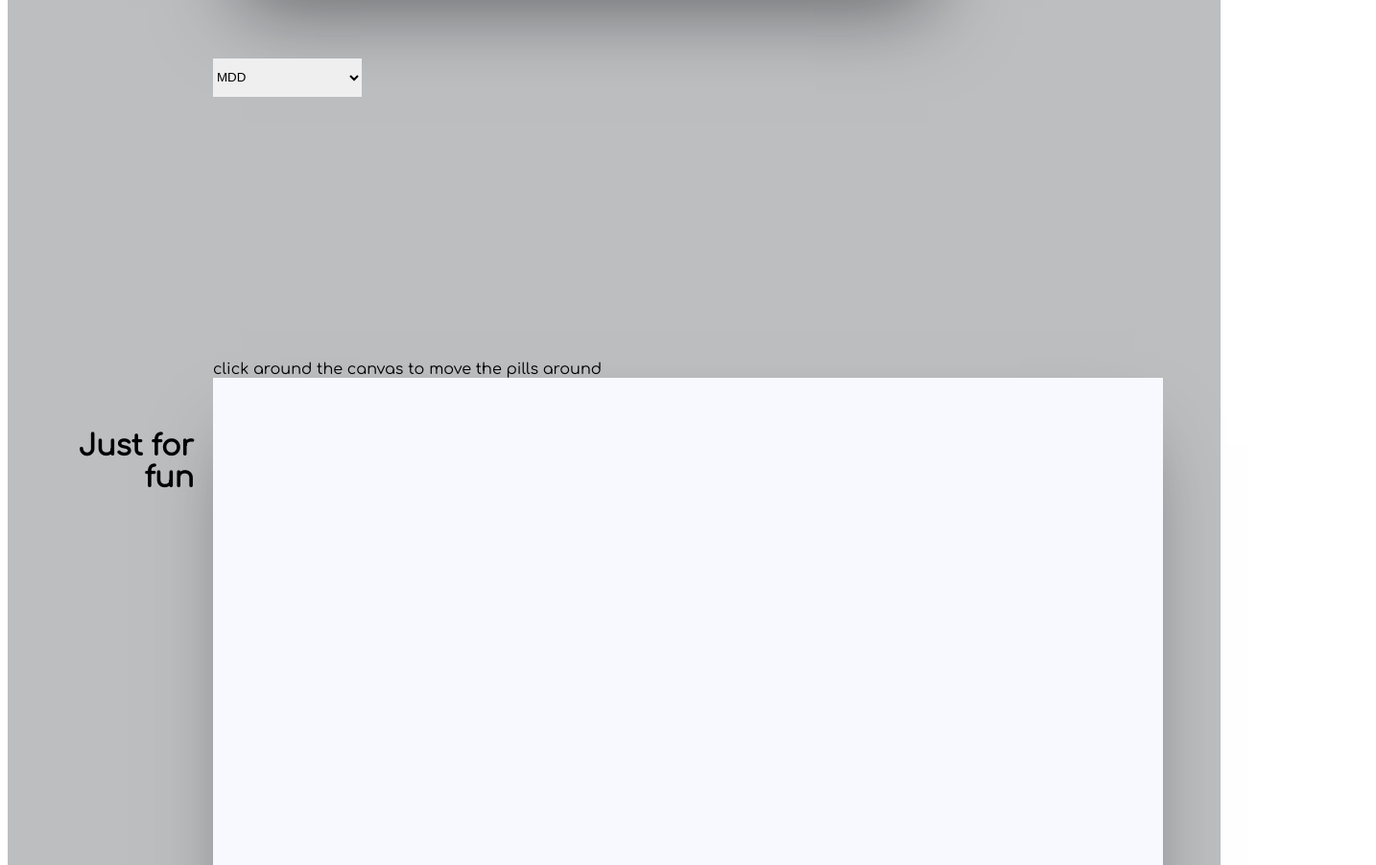
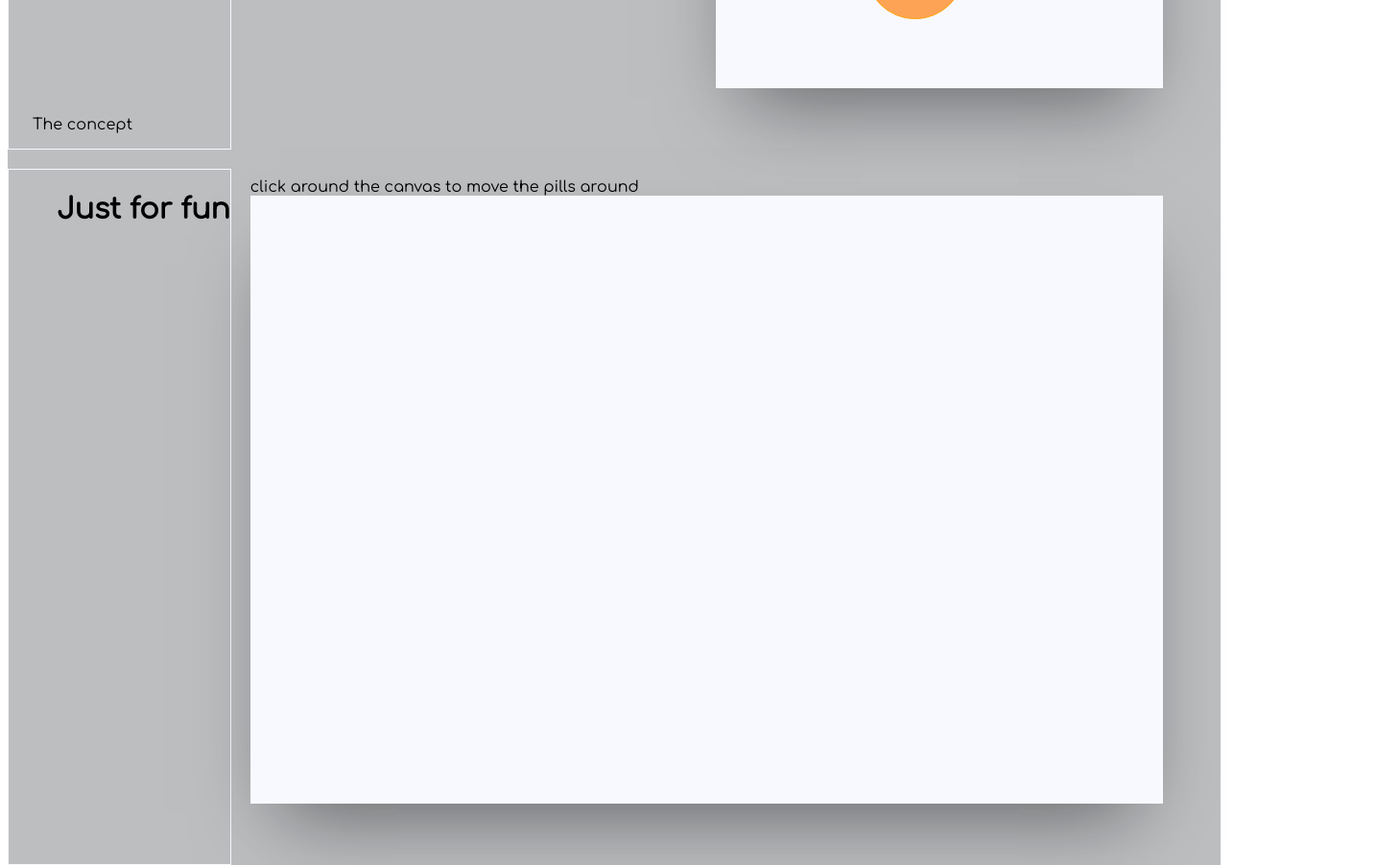
Before and after one commit to lockjohn/medpickr, a website built with webpack: page docs/index.html in a window 1280 px wide. Shown: the part 646-1548 px from the top of the page at 96% size, 1434 px wide, since content can reach past the window. Built offline with nearby package versions, Linux system fonts and the light colour scheme.

Commit message:
Add additional sidebar section

```diff
--- a/docs/index.html
+++ b/docs/index.html
@@ -31,18 +31,24 @@
         </nav>
 
         <article class="content1">
+            Known outcome measures for comparative effectiveness
             <div class="circles"></div>
         </article>
 
         <article class="content2">
+            <a href="http://www.thennt.com/thennt-explained/" target="_blank">Number Needed to Treat</a>
             <div class="chart-example" id="chart">
                 <svg version="1.1" preserveAspectRatio="xMinYMin meet" viewBox="260 -5 540 540"></svg>
             </div>
         </article>
 
-        <aside class="side">
-            <h2>Bubble Chart</h2>
-            <h2>Just for fun</h2>
+        <aside class="side1">
+            <h2>Outcome Measures</h2>
+            <p>The concept </p>
+        </aside>
+
+        <aside class="side2">
+                <h2>Just for fun</h2>
         </aside>
 
         <div class="tools">click around the canvas to move the pills around
--- a/docs/style.css
+++ b/docs/style.css
@@ -28,20 +28,34 @@ h1 {margin-bottom: 0;}
   border: ghostwhite 1px solid;
   /* visibility: hidden; */
 }
-.side {
+.side1 {
   display: flex;
   flex-flow: column;
   justify-content: space-between;
-  grid-area: sidebar;
+  grid-area: sidebar1;
   padding-left: 25px;
-  /* border: ghostwhite 1px solid; */
+  border: ghostwhite 1px solid;
 }
 
-.side h2 {
+.side1 h2 {
  font-size: 30px;
  text-align: right;
- padding-bottom: 700px;
 }
+
+.side2 {
+  display: flex;
+  flex-flow: column;
+  justify-content: space-between;
+  grid-area: sidebar2;
+  padding-left: 25px;
+  border: ghostwhite 1px solid;
+}
+
+.side2 h2 {
+ font-size: 30px;
+ text-align: right;
+}
+
 .tools {
   padding-top: 10px;
   grid-area: tools;
@@ -62,7 +76,8 @@ h1 {margin-bottom: 0;}
         "nav"
         "content1"
         "content2"
-        "sidebar"
+        "sidebar1"
+        "sidebar2"
         "tools"
         "footer";
 
@@ -78,9 +93,9 @@ h1 {margin-bottom: 0;}
     grid-template-areas:
         "header  header"
         "nav     nav"
-        "sidebar content1"
-        "sidebar content2"
-        "sidebar tools"
+        "sidebar1 content1"
+        "sidebar2 content2"
+        "tools tools"
         "footer  footer"
 }
 nav ul {
@@ -92,13 +107,13 @@ nav ul {
 
 @media (min-width: 1000px) {
 .wrapper {
-    grid-template-columns: 1fr 4fr 1fr;
+    grid-template-columns: 1fr 2fr 2fr;
     grid-template-areas:
         "header  header  header"
         "nav     nav     nav"
-        "sidebar content1 content2"
-        "sidebar content1 content2"
-        "sidebar tools tools"
+        "sidebar1 content1 content2"
+        "sidebar1 content1 content2"
+        "sidebar2 tools tools"
         "footer  footer  footer"
 }
 }
```
